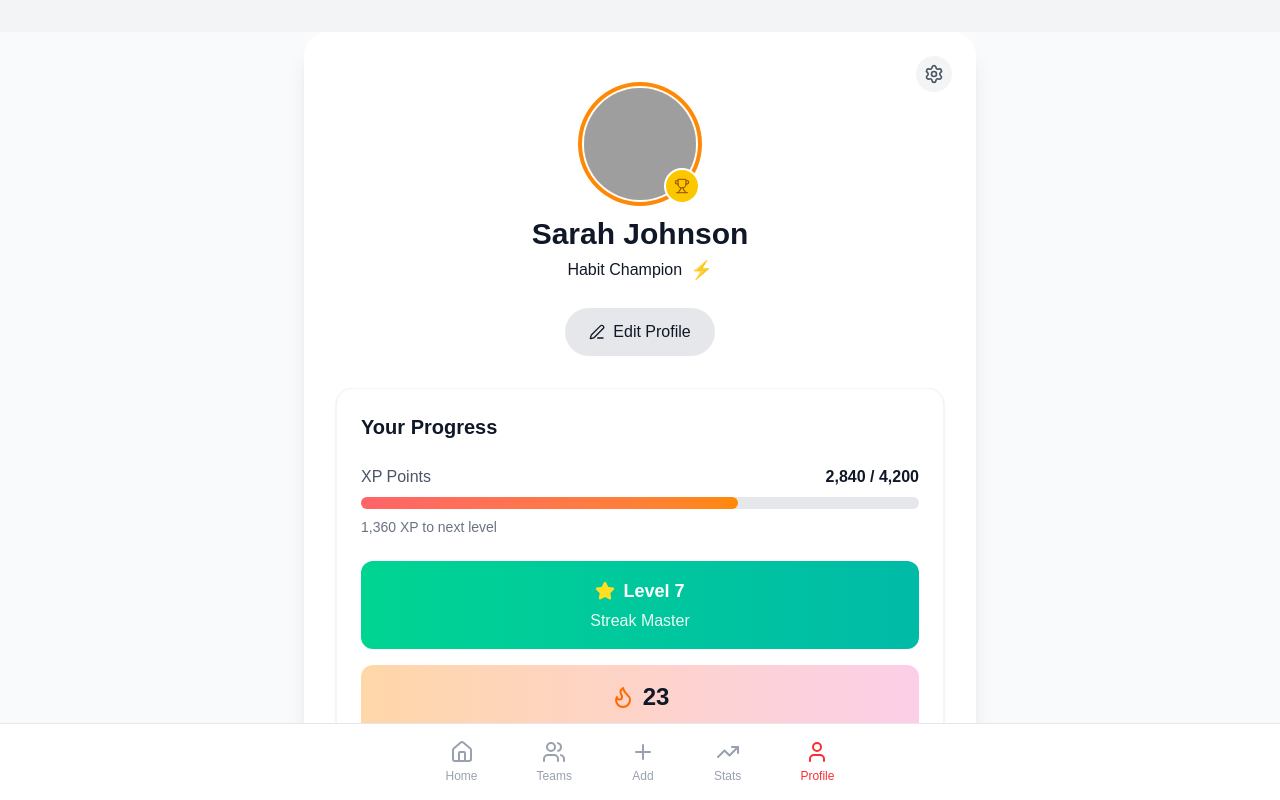
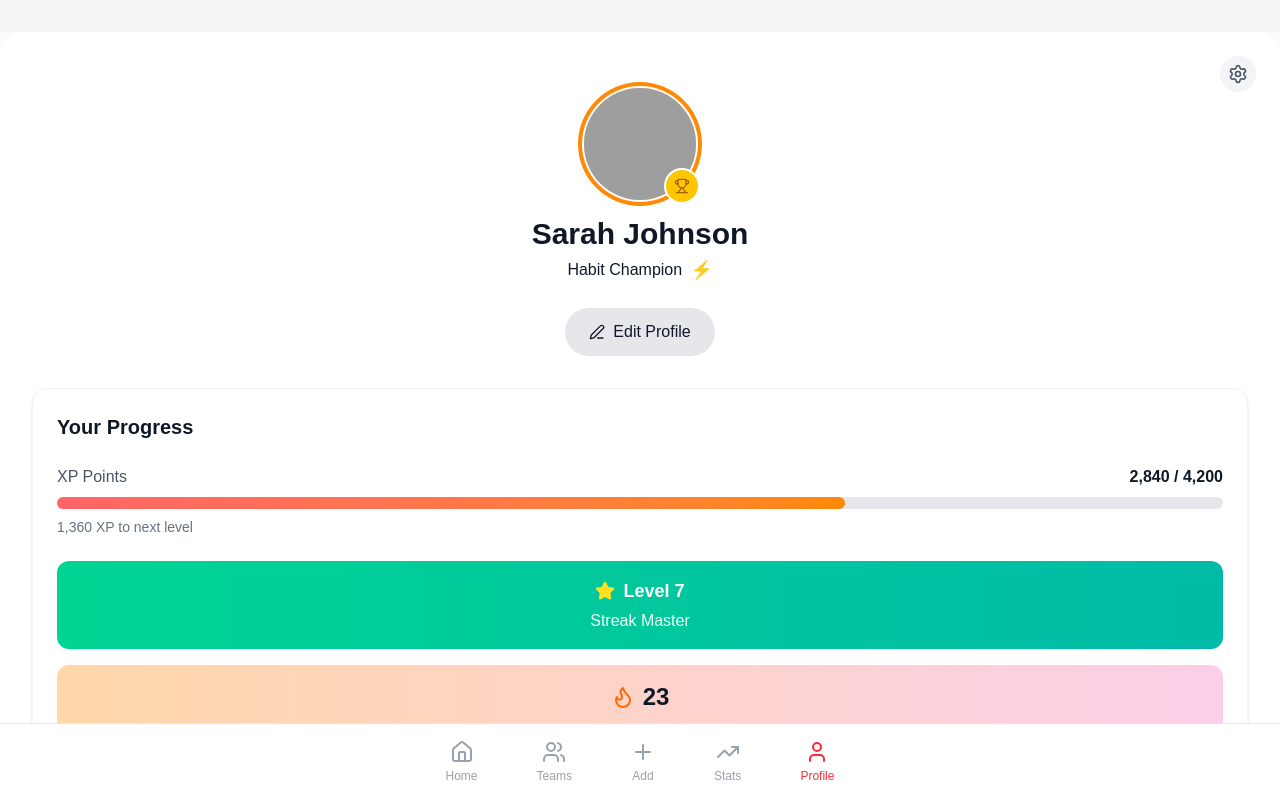
Before and after one commit to SeoBlack/streakforce, a React (Vite) app in the folder Frontend/: page /profile in a window 1280 px wide. Shown: the top 800 px of the page. Built offline with nearby package versions, Linux system fonts and the light colour scheme; grey boxes are pictures that could not be loaded.

Commit message:
web view

```diff
--- a/Frontend/src/pages/profile/Profile.tsx
+++ b/Frontend/src/pages/profile/Profile.tsx
@@ -6,8 +6,8 @@ import { userData, habits } from "../../data";
 const ProfilePage: React.FC = () => {
   return (
     <div className="min-h-screen bg-gray-50">
-      <div className="max-w-md mx-auto bg-white min-h-screen lg:max-w-2xl lg:my-8 lg:rounded-3xl lg:shadow-xl lg:overflow-hidden">
-        <div className="relative bg-white px-4 pt-6 pb-8 sm:px-6 lg:px-8">
+      <div className="max-w-md mx-auto bg-white min-h-screen md:max-w-7xl md:my-8 md:rounded-3xl md:shadow-xl md:overflow-hidden">
+        <div className="relative bg-white px-4 pt-6 pb-8 sm:px-6 md:px-8">
           <div className="absolute top-4 right-4 sm:top-6 sm:right-6">
             <button className="p-2 bg-gray-100 rounded-full hover:bg-gray-200 transition-colors">
               <Settings className="w-5 h-5 text-gray-600" />
```
